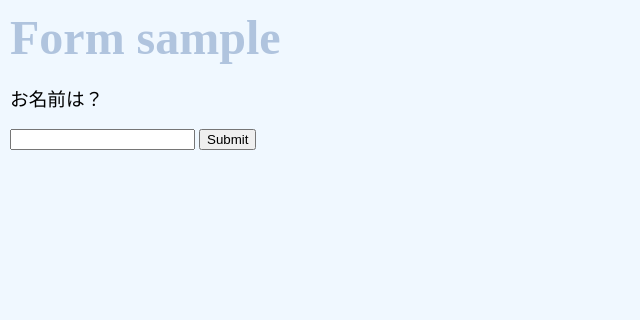
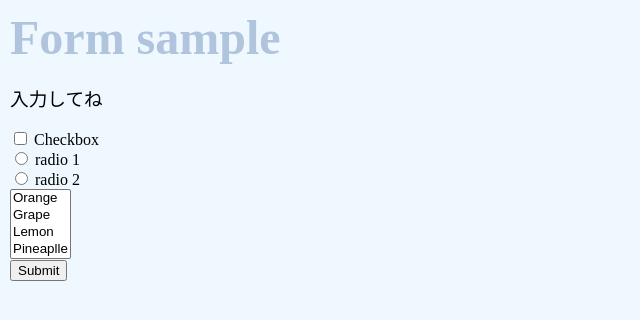
Before and after one commit to grasshopper-dev/flask_app_001, a Flask app: page / in a window 1280 px wide. Shown: the top 320 px of the page, without its empty margins (0-640 px from the left). Run offline with Flask 2, Linux system fonts and the light colour scheme.

Commit message:
色々なコントロールでForm送信検証

```diff
--- a/app.py
+++ b/app.py
@@ -4,12 +4,14 @@ app = Flask(__name__)
 
 @app.route('/', methods=['GET'])
 def index():
-    return render_template('index.html', title="Form sample", message="お名前は？")
+    return render_template('index.html', title="Form sample", message="入力してね")
 
 @app.route('/', methods=['POST'])
 def form():
-    field = request.form['field']
-    return render_template('index.html', title="Form sample", message="こんにちは、%sさん！" % field)
+    ck = request.form.get('check')
+    rd = request.form.get('radio')
+    sel = request.form.getlist('sel')
+    return render_template('index.html', title="Form sample", message=[ck, rd, sel])
 
 
 if __name__ == '__main__':
--- a/templates/index.html
+++ b/templates/index.html
@@ -15,8 +15,29 @@
         <p>{{message}}</p>
         <div>
             <form method="POST" action="/">
-                <input type="text" name="field">
-                <input type="submit">
+                <div>
+                    <input type="checkbox" name="check" id="ck1">
+                    <label for="ck1">Checkbox</label>
+                </div>
+                <div>
+                    <input type="radio" name="radio" id="r1" value="A">
+                    <label for="r1">radio 1</label>
+                </div>
+                <div>
+                    <input type="radio" name="radio" id="r2" value="B">
+                    <label for="r2">radio 2</label>
+                </div>
+                <div>
+                    <select name="sel" multiple>
+                        <option>Orange</option>
+                        <option>Grape</option>
+                        <option>Lemon</option>
+                        <option>Pineaplle</option>
+                    </select>
+                </div>
+                <div>
+                    <input type="submit">
+                </div>
             </form>
         </div>
     </body>
```
